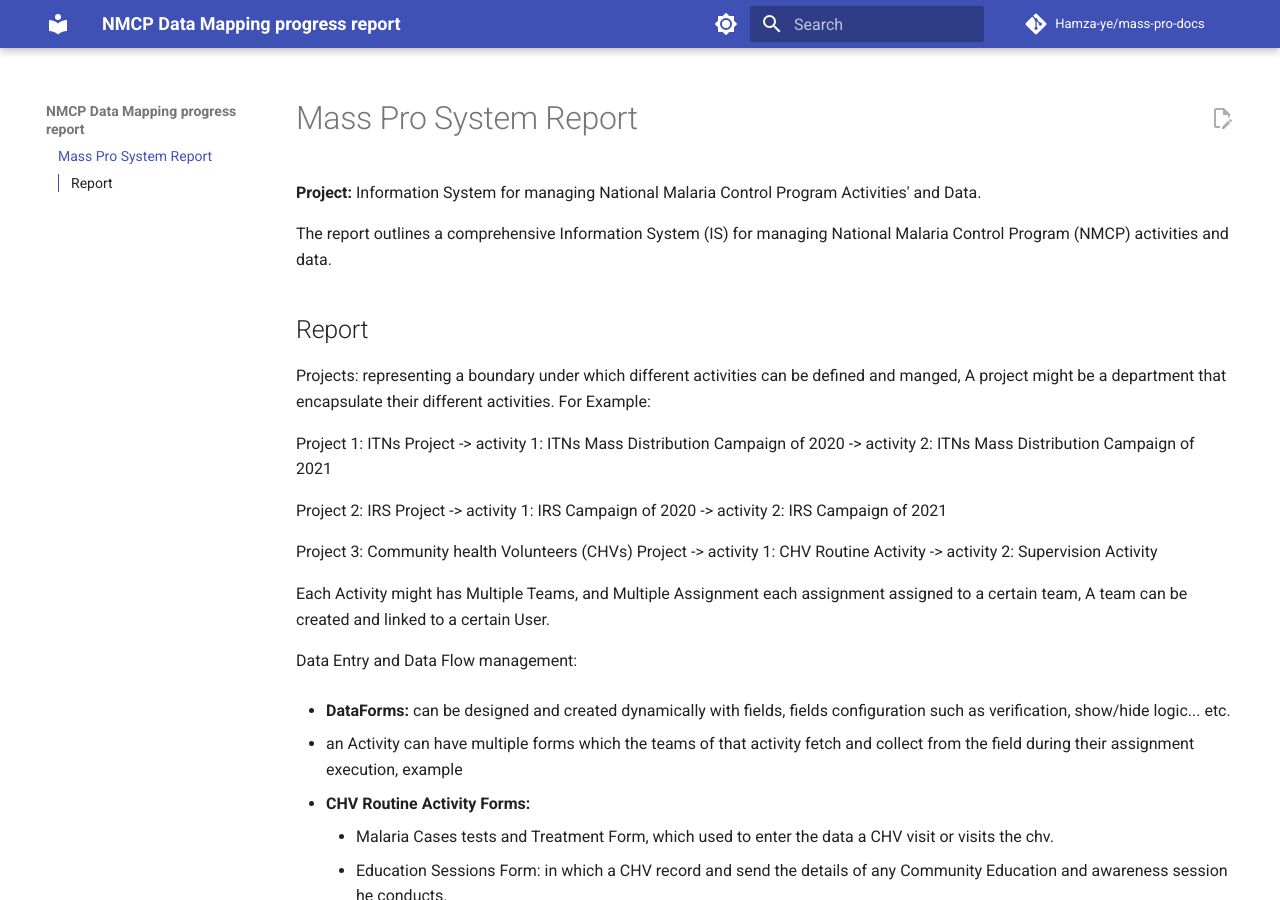
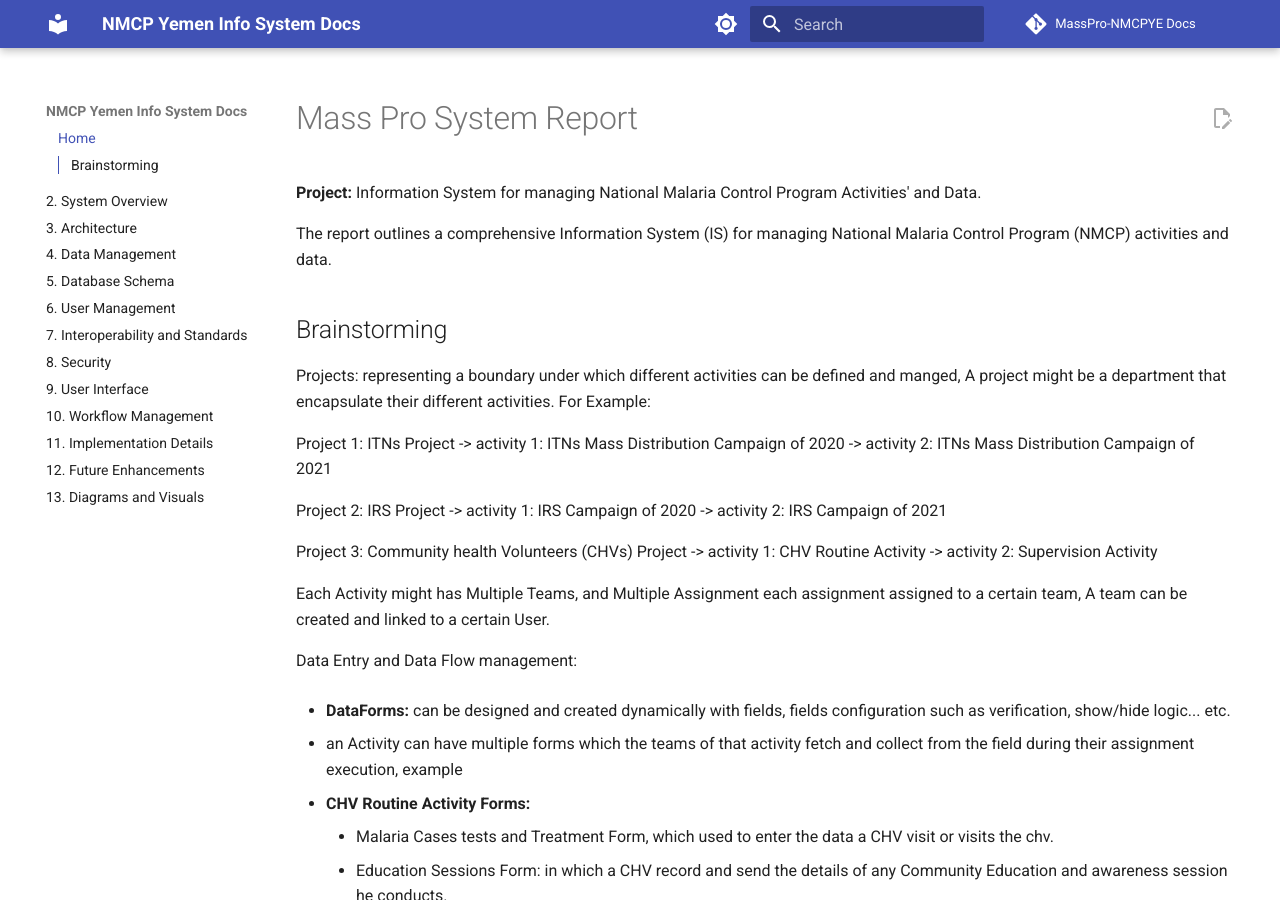
Before and after one commit to MassPro-NMCPYE/data-run-docs, an MkDocs documentation site: the page built from docs/index.md, in a window 1280 px wide and 900 px high. Built offline with MkDocs 1.6.1 and Material for MkDocs 9.7.7, drawn with Linux system fonts in a browser that asks for light colours; comment, search, counter and statistics services are not loaded; some of the changed text lies outside the part shown.

Commit message:
initial pages

```diff
--- a/docs/index.md
+++ b/docs/index.md
@@ -4,7 +4,7 @@
 
 The report outlines a comprehensive Information System (IS) for managing National Malaria Control Program (NMCP) activities and data.
 
-## Report
+## Brainstorming
 
 Projects: representing a boundary under which different activities can be defined and manged, A project might be a department that encapsulate their different activities. For Example:
 
--- a/mkdocs.yml
+++ b/mkdocs.yml
@@ -1,9 +1,9 @@
-site_name: NMCP Data Mapping progress report
-site_url: https://hamza-ye.github.io/mass-pro-docs/
+site_name: NMCP Yemen Info System Docs
+# site_url: https://hamza-ye.github.io/mass-pro-docs/
 site_author: Hamza
-repo_name: Hamza-ye/mass-pro-docs
-repo_url: https://github.com/Hamza-ye/mass-pro-docs
-edit_uri: edit/master/documentation/docs/
+repo_name: MassPro-NMCPYE Docs
+repo_url: https://github.com/MassPro-NMCPYE/mass-pro-docs
+edit_uri: edit/main/docs/
 theme:
   # name: readthedocs
   name: material
@@ -51,7 +51,7 @@ theme:
 extra:
   social:
     - icon: fontawesome/brands/github-alt
-      link: https://github.com/Hamza-ye
+      link: https://github.com/orgs/MassPro-NMCPYE/discussions
 
 markdown_extensions:
   - tables
@@ -87,11 +87,20 @@ markdown_extensions:
   - pymdownx.emoji:
       emoji_index: !!python/name:materialx.emoji.twemoji
       emoji_generator: !!python/name:materialx.emoji.to_svg
-        # nav:
-        #   - Home: index.md
-        #   - Data Files: data-files.md
-        #   - About: about.md
-
+nav:
+  - Home: index.md
+  - 2. System Overview: system-overview.md
+  - 3. Architecture: architecture.md
+  - 4. Data Management: data-management.md
+  - 5. Database Schema: database-schema.md
+  - 6. User Management: user-management.md
+  - 7. Interoperability and Standards: interoperability-and-standards.md
+  - 8. Security: security.md
+  - 9. User Interface: user-interface.md
+  - 10. Workflow Management: workflow-management.md
+  - 11. Implementation Details: implementation-details.md
+  - 12. Future Enhancements: future-enhancements.md
+  - 13. Diagrams and Visuals: diagrams-and-visuals.md
 
 extra_javascript:
   - https://unpkg.com/tablesort@5.3.0/dist/tablesort.min.js
```
Also changed, not shown: README.md (added, +21 -0 lines), docs/architecture.md (added, +9 -0 lines), docs/data-management.md (added, +5 -0 lines), docs/database-schema.md (added, +5 -0 lines), docs/diagrams-and-visuals.md (added, +5 -0 lines), docs/future-enhancements.md (added, +4 -0 lines), docs/implementation-details.md (added, +5 -0 lines), docs/interoperability-and-standards.md (added, +5 -0 lines), docs/security.md (added, +5 -0 lines), docs/system-overview.md (added, +5 -0 lines), docs/user-interface.md (added, +4 -0 lines), docs/user-management.md (added, +4 -0 lines), docs/workflow-management.md (added, +5 -0 lines), 1 other file.
